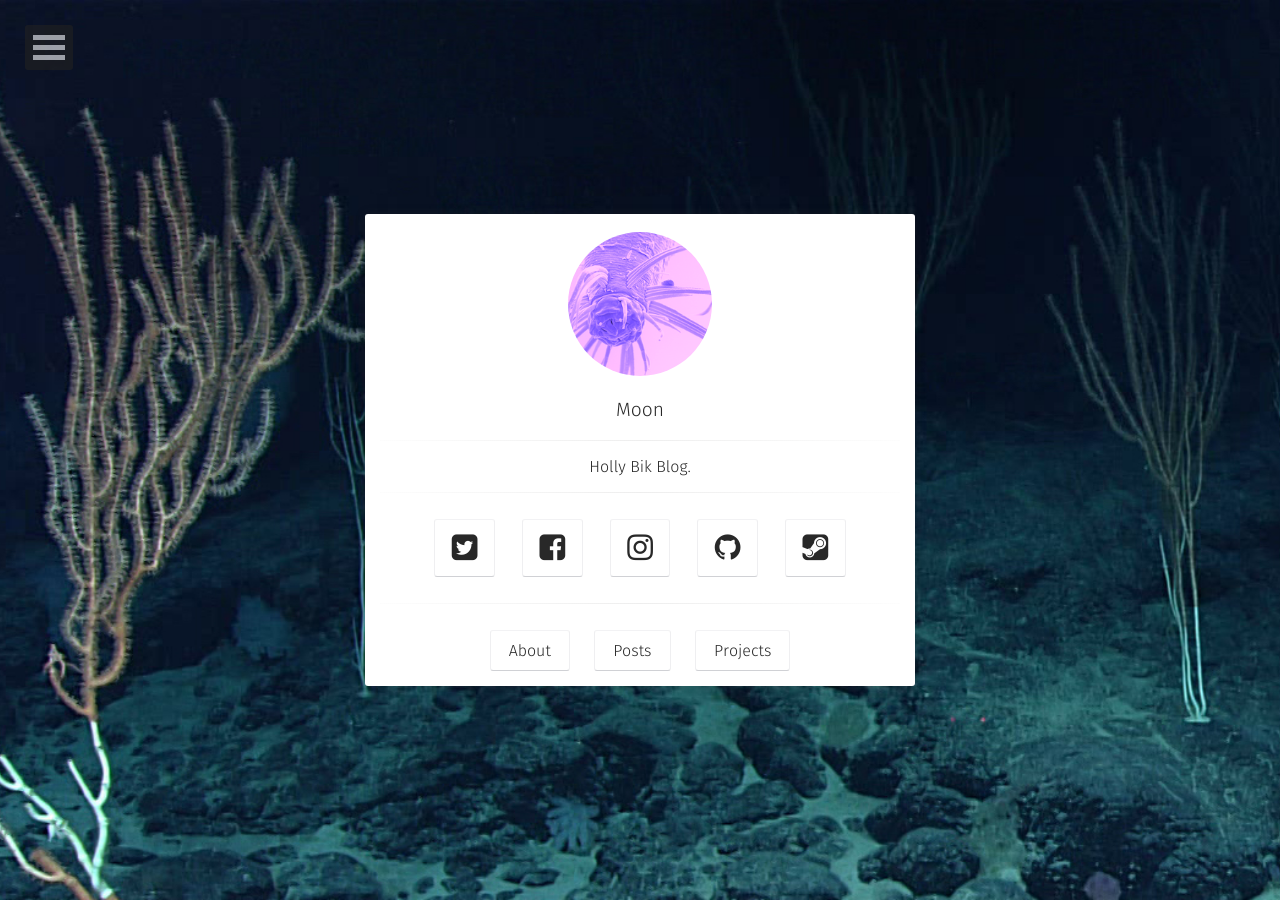
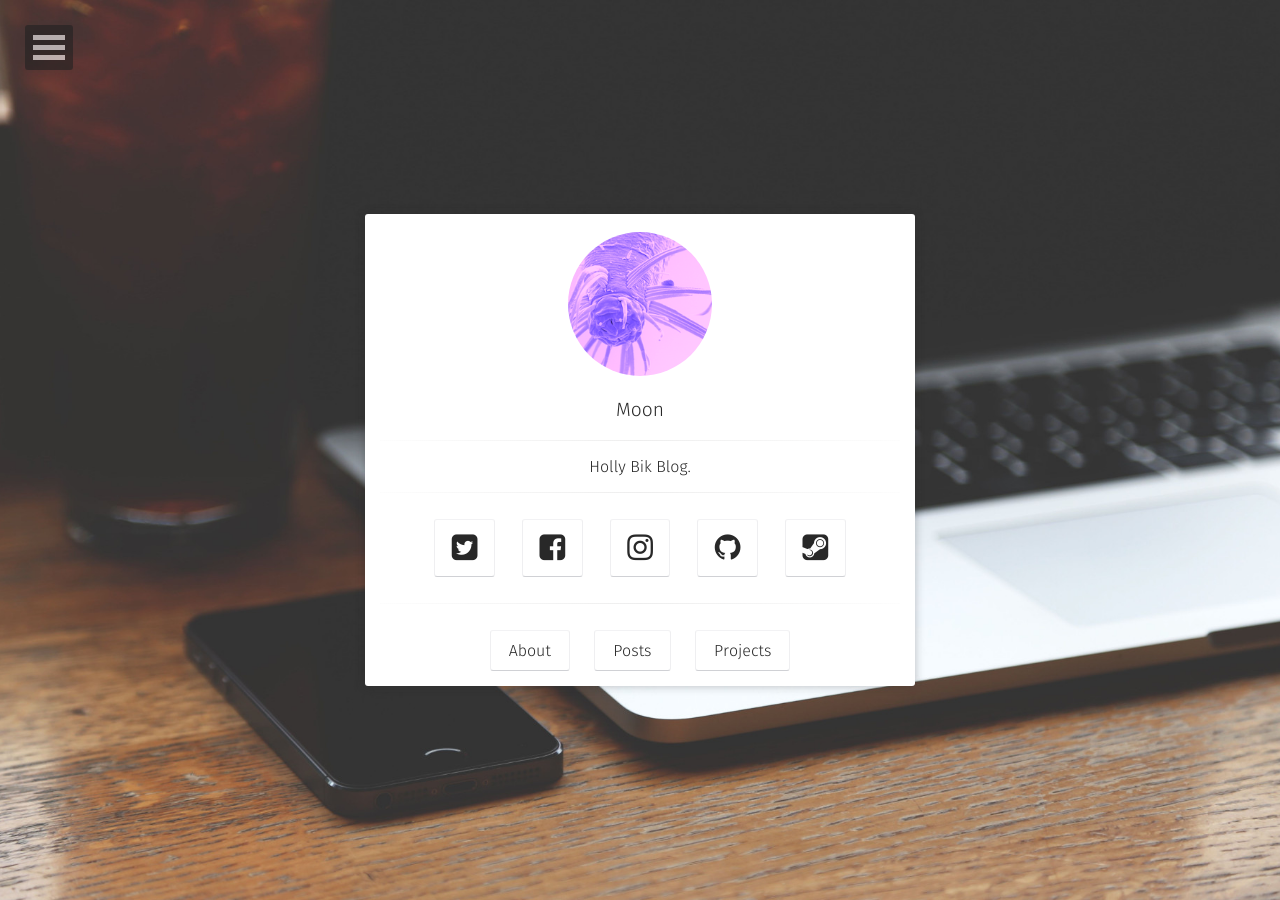
Before and after one commit to hollybik/hollybik.github.io, a Jekyll site: the page built from index.md, in a window 1280 px wide. Built offline with Jekyll 4.4.1, drawn with Linux system fonts in a browser that asks for light colours; some web fonts are replaced; our own code applies the rules of GitHub Pages for plain Markdown files; comment, search, counter and statistics services are not loaded.

Commit message:
revert to placeholder big

```diff
--- a/_config.yml
+++ b/_config.yml
@@ -5,7 +5,7 @@ description:        "Marine Biology and Data Science"
 reading_time:       true
 words_per_minute:   200
 logo:               'assets/img/nem-logo.png'
-background:         'assets/img/sept16-2-hires.jpg'
+background:         'assets/img/placeholder-big.jpg'
 tiled_bg:           false   # Set this true if you want to tile your background image, otherwise it will be covered
 locale:             en_US
 url:                https://biklab.github.io
```
